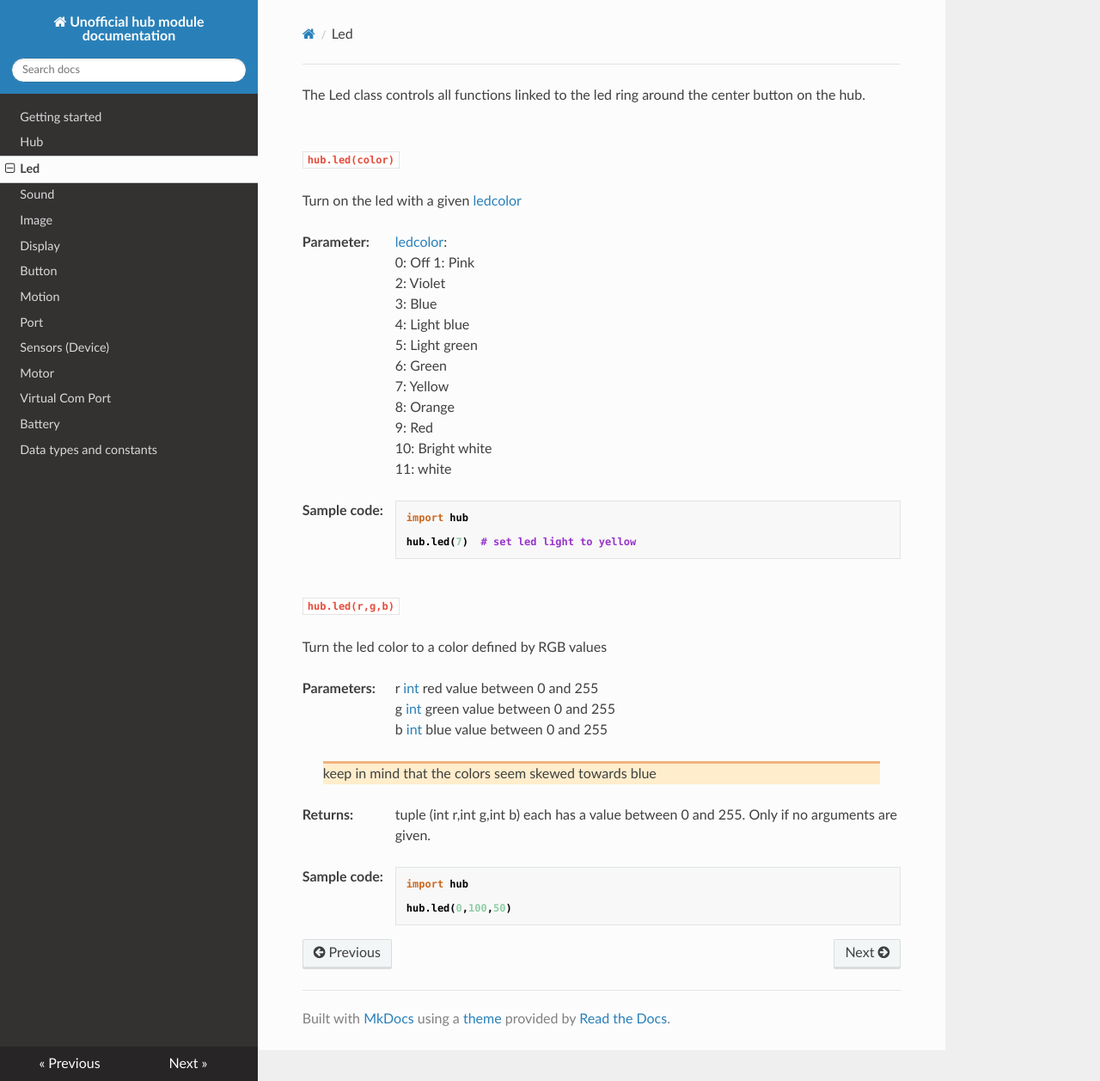
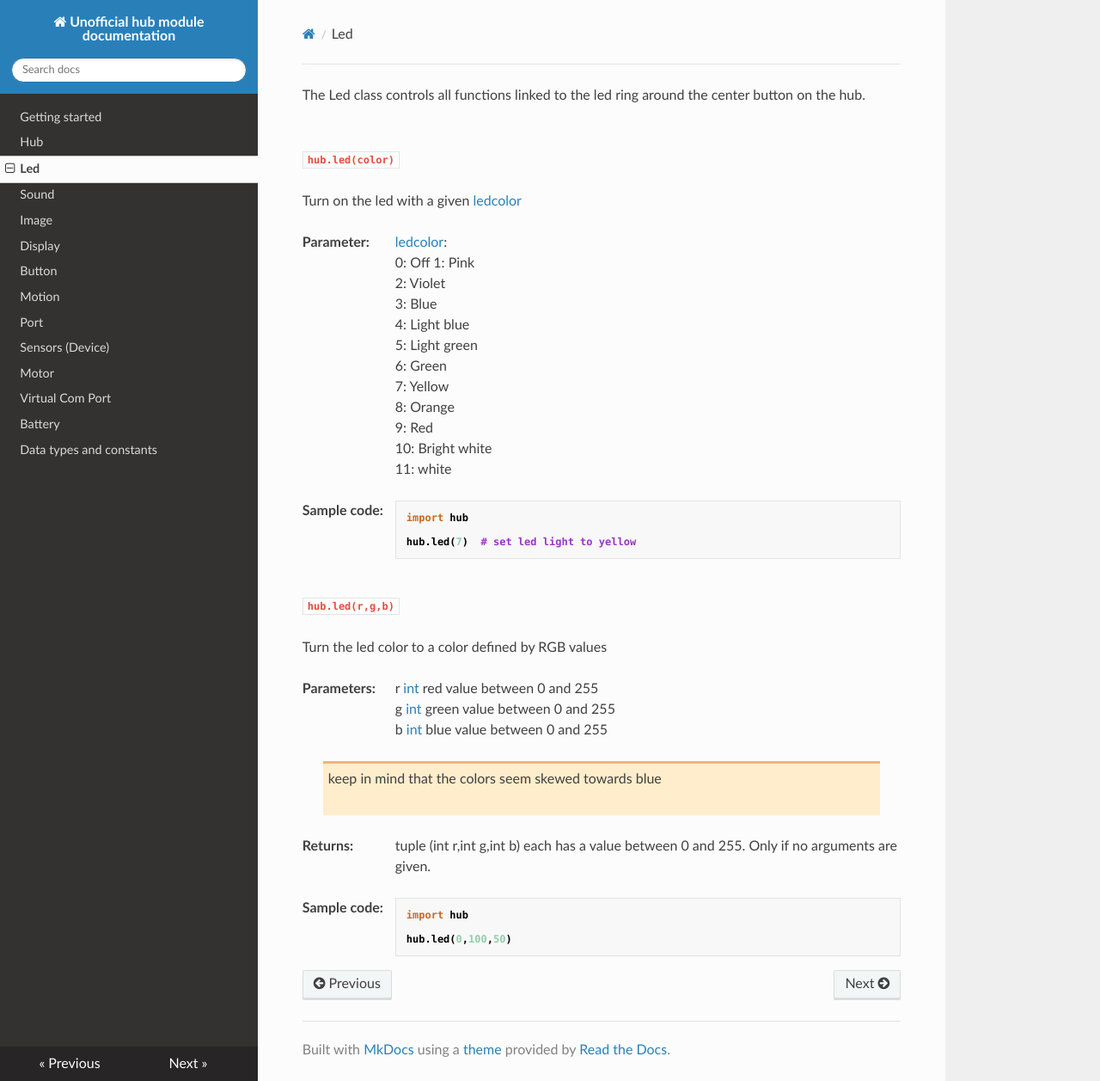
Before and after one commit to NStrijbosch/hub-module-notes, an MkDocs documentation site: the page built from docs/led.md, in a window 1280 px wide and 1257 px high. Shown: the whole window at 86% size. Built offline with MkDocs 1.6.1, drawn with Linux system fonts in a browser that asks for light colours; nearby versions of some CDN libraries.

Commit message:
Update custom.css

```diff
--- a/docs/custom.css
+++ b/docs/custom.css
@@ -40,7 +40,7 @@ h4 {font-size: 100%}
 
 /*hr {border-top: 3px solid #f0b37e;}*/
 
-blockquote{background: #ffedcc; border-top: solid 3px #f0b37e; margin-right: 24px;}
+blockquote{background: #ffedcc; border-top: solid 3px #f0b37e; padding: 6px;; margin-right: 24px;}
 
 .hljs-string {
   color: #59cc33;
```
